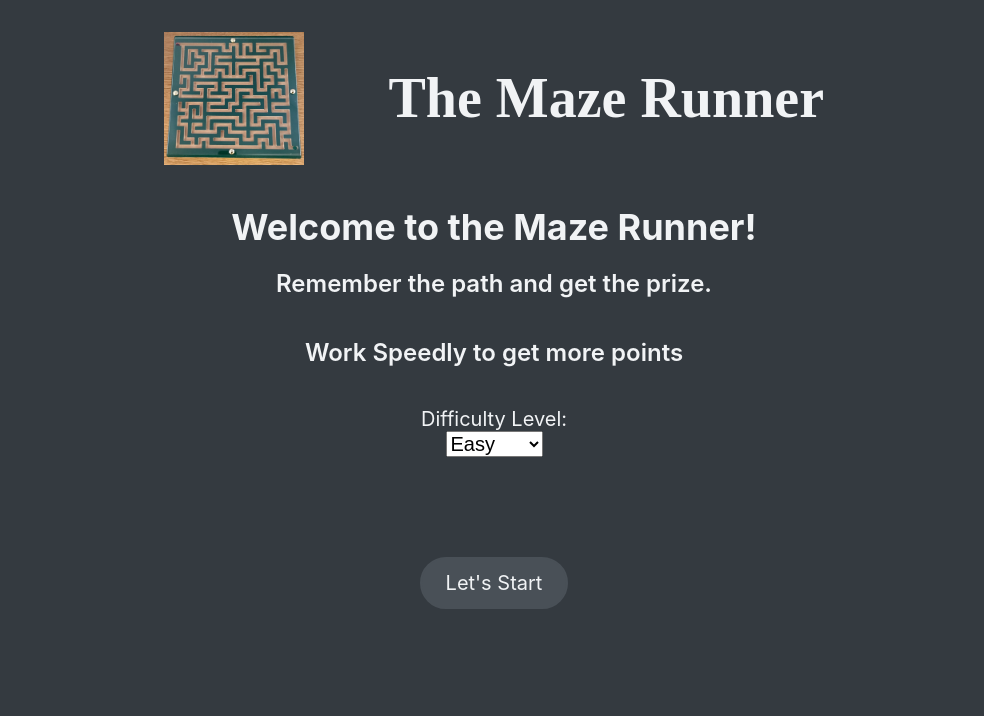
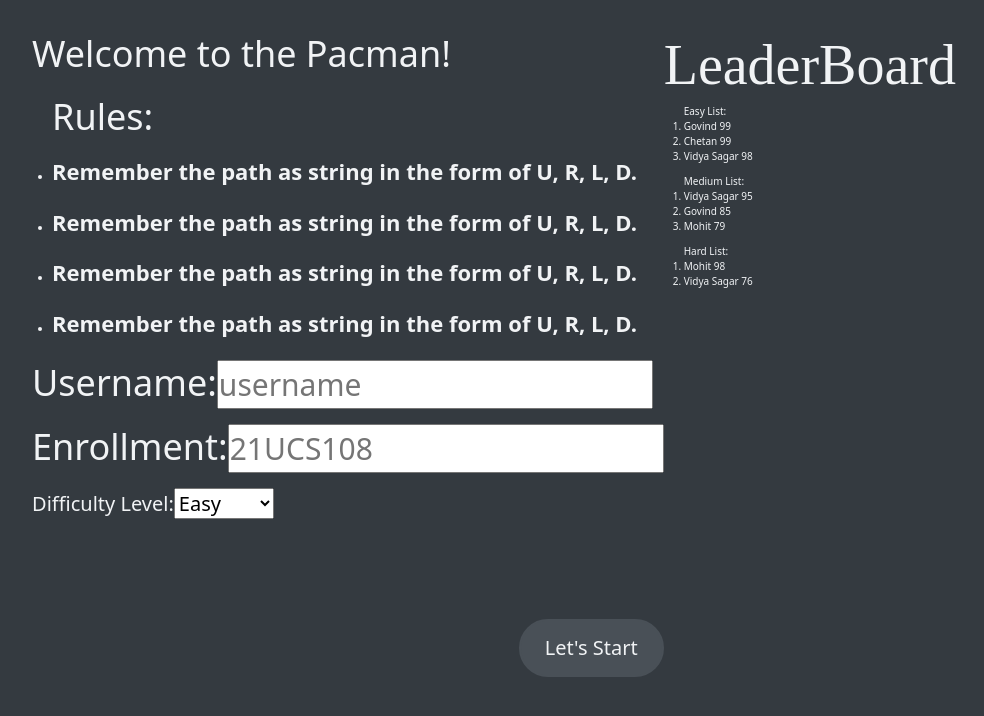
Before and after one commit to oohomohit/Pacman, a React (Vite) app in the folder Frontend/: page / in a window 1280 px wide. Shown: the top 716 px of the page, without its empty margins (146-1130 px from the left). Built offline with nearby package versions, Linux system fonts and the light colour scheme.

Commit message:
Changed start Screen and Emoji for start and end

```diff
--- a/Frontend/index.html
+++ b/Frontend/index.html
@@ -1,13 +1,24 @@
-<!doctype html>
+<!DOCTYPE html>
 <html lang="en">
   <head>
     <meta charset="UTF-8" />
     <link rel="icon" type="image/svg+xml" href="/vite.svg" />
     <meta name="viewport" content="width=device-width, initial-scale=1.0" />
-    <title>Maze Runner</title>
+    <link
+      href="https://cdn.jsdelivr.net/npm/bootstrap@5.3.2/dist/css/bootstrap.min.css"
+      rel="stylesheet"
+      integrity="sha384-T3c6CoIi6uLrA9TneNEoa7RxnatzjcDSCmG1MXxSR1GAsXEV/Dwwykc2MPK8M2HN"
+      crossorigin="anonymous"
+    />
+    <title>PacNITA | Pacman</title>
   </head>
   <body>
     <div id="root"></div>
     <script type="module" src="/src/main.jsx"></script>
+    <script
+      src="https://cdn.jsdelivr.net/npm/bootstrap@5.3.2/dist/js/bootstrap.bundle.min.js"
+      integrity="sha384-C6RzsynM9kWDrMNeT87bh95OGNyZPhcTNXj1NW7RuBCsyN/o0jlpcV8Qyq46cDfL"
+      crossorigin="anonymous"
+    ></script>
   </body>
 </html>
--- a/Frontend/pages/FinishScreen.jsx
+++ b/Frontend/pages/FinishScreen.jsx
@@ -37,7 +37,7 @@ function FinishScreen() {
     }
   }
   let points;
-  if (Ans && row === mazeSize - 1 && col === mazeSize - 1) {
+  if (Ans && currentMaze[row][col] === "🚩") {
     points = secondsRemaining * 4;
   } else {
     points = 0;
--- a/Frontend/pages/StartScreen.jsx
+++ b/Frontend/pages/StartScreen.jsx
@@ -1,10 +1,15 @@
+import { useState } from "react";
 import Header from "../src/components/Header";
+import Rules from "../src/components/Rules";
 import { useGame } from "../src/contexts/GameContext";
+import LeaderBoard from "../src/components/LeaderBoard";
 
 function StartScreen() {
   const { dispatch, MazeInput, setDifficulty, difficulty, setMazeSize } =
     useGame();
   const V = MazeInput();
+  const [userName, setUserName] = useState("");
+  const [enrollment, setEnrollment] = useState("");
 
   function handleDifficultyLevel(e) {
     setDifficulty(Number(e.target.value));
@@ -12,12 +17,38 @@ function StartScreen() {
   }
 
   return (
-    <>
-      <Header />
-      <div className="start">
-        <h2>Welcome to the Maze Runner!</h2>
-        <h3>Remember the path and get the prize.</h3>
-        <h3>Work Speedly to get more points</h3>
+    <div className="d-flex flex-row justify-content-between">
+      <div>
+        <h2>Welcome to the Pacman!</h2>
+        <Rules />
+        <form>
+          <div>
+            <label>
+              <h2>Username: </h2>
+            </label>
+            <input
+              style={{ fontSize: 30 }}
+              type="text"
+              placeholder="username"
+              value={userName}
+              onChange={(e) => setUserName(e.target.value.toUpperCase())}
+            ></input>
+          </div>
+          <div>
+            <label>
+              <h2>Enrollment: </h2>
+            </label>
+            <input
+              style={{ fontSize: 30 }}
+              type="text"
+              placeholder="21UCS108"
+              value={enrollment}
+              onChange={(e) => setEnrollment(e.target.value.toUpperCase())}
+            ></input>
+          </div>
+        </form>
+
+        <div>
           <label htmlFor="difficulty" style={{ fontSize: "20px" }}>
             Difficulty Level:
           </label>
@@ -30,8 +61,8 @@ function StartScreen() {
             <option value="4">Easy</option>
             <option value="5">Medium</option>
             <option value="6">Hard</option>
-          <option value="7">Extreme</option>
           </select>
+        </div>
 
         <button
           className="btn btn-ui"
@@ -41,7 +72,10 @@ function StartScreen() {
           Let's Start
         </button>
       </div>
-    </>
+      <div>
+        <LeaderBoard />
+      </div>
+    </div>
   );
 }
 
--- a/Frontend/src/components/Header.jsx
+++ b/Frontend/src/components/Header.jsx
@@ -1,9 +1,9 @@
 function Header() {
   return (
-    <header className="app-header">
-      <img src="Maze.jpeg" alt="Maze logo" />
-      <h1>The Maze Runner</h1>
-    </header>
+    <>
+      <img src="PacmanLogo.gif" alt="Pacman Logo" />
+      <header className="app-header"></header>
+    </>
   );
 }
 
--- /dev/null
+++ b/Frontend/src/components/LeaderBoard.jsx
@@ -0,0 +1,107 @@
+const EasyDummydata = [
+  {
+    username: "Vidya Sagar",
+    enroll: "21UCS108",
+    score: 98,
+  },
+  {
+    username: "Mohit",
+    enroll: "21UCS109",
+    score: 89,
+  },
+  {
+    username: "Govind",
+    enroll: "21UCS087",
+    score: 99,
+  },
+  {
+    username: "Chetan",
+    enroll: "21UCS123",
+    score: 99,
+  },
+];
+const MediumDummydata = [
+  {
+    username: "Vidya Sagar",
+    enroll: "21UCS108",
+    score: 95,
+  },
+  {
+    username: "Mohit",
+    enroll: "21UCS109",
+    score: 79,
+  },
+  {
+    username: "Govind",
+    enroll: "21UCS087",
+    score: 85,
+  },
+];
+const HardDummydata = [
+  {
+    username: "Vidya Sagar",
+    enroll: "21UCS108",
+    score: 76,
+  },
+  {
+    username: "Mohit",
+    enroll: "21UCS109",
+    score: 98,
+  },
+];
+
+function LeaderBoard() {
+  EasyDummydata.sort((a, b) => {
+    return b.score - a.score;
+  });
+  MediumDummydata.sort((a, b) => {
+    return b.score - a.score;
+  });
+  HardDummydata.sort((a, b) => {
+    return b.score - a.score;
+  });
+
+  return (
+    <>
+      <h1>LeaderBoard</h1>
+      <div>
+        <ol>
+          Easy List:
+          {EasyDummydata.slice(0, 3).map((obj, idx) => {
+            return (
+              <li>
+                {obj.username} {obj.score}
+              </li>
+            );
+          })}
+        </ol>
+      </div>
+      <div>
+        <ol>
+          Medium List:
+          {MediumDummydata.slice(0, 3).map((obj, idx) => {
+            return (
+              <li>
+                {obj.username} {obj.score}
+              </li>
+            );
+          })}
+        </ol>
+      </div>
+      <div>
+        <ol>
+          Hard List:
+          {HardDummydata.slice(0, 3).map((obj, idx) => {
+            return (
+              <li>
+                {obj.username} {obj.score}
+              </li>
+            );
+          })}
+        </ol>
+      </div>
+    </>
+  );
+}
+
+export default LeaderBoard;
--- /dev/null
+++ b/Frontend/src/components/Rules.jsx
@@ -0,0 +1,23 @@
+function Rules() {
+  return (
+    <div>
+      <ul>
+        <h2>Rules:</h2>
+        <li>
+          <h4>Remember the path as string in the form of U, R, L, D.</h4>
+        </li>
+        <li>
+          <h4>Remember the path as string in the form of U, R, L, D.</h4>
+        </li>
+        <li>
+          <h4>Remember the path as string in the form of U, R, L, D.</h4>
+        </li>
+        <li>
+          <h4>Remember the path as string in the form of U, R, L, D.</h4>
+        </li>
+      </ul>
+    </div>
+  );
+}
+
+export default Rules;
--- a/Frontend/src/contexts/GameContext.jsx
+++ b/Frontend/src/contexts/GameContext.jsx
@@ -90,16 +90,6 @@ function GameProvider({ children }) {
         [4, 4],
       ],
     ];
-    const ExtremeData = [
-      [
-        [0, 0],
-        [6, 6],
-      ],
-      [
-        [1, 1],
-        [5, 5],
-      ],
-    ];
 
     const V = [];
 
@@ -108,19 +98,18 @@ function GameProvider({ children }) {
       V.push(row);
     }
     const randomData =
-      difficulty === 4
-        ? EasyData
-        : difficulty === 5
-        ? MediumData
-        : difficulty === 6
-        ? HardData
-        : ExtremeData;
+      difficulty === 4 ? EasyData : difficulty === 5 ? MediumData : HardData;
     let selectRandomIdx = Math.floor(Math.random() * randomData.length);
     for (let i = 0; i < randomData[selectRandomIdx].length; i++) {
       V[randomData[selectRandomIdx][i][0]][
         randomData[selectRandomIdx][i][1]
       ] = 1;
     }
+    V[randomData[selectRandomIdx][0][0]][randomData[selectRandomIdx][0][1]] =
+      "🐰";
+    V[randomData[selectRandomIdx][randomData[selectRandomIdx].length - 1][0]][
+      randomData[selectRandomIdx][randomData[selectRandomIdx].length - 1][1]
+    ] = "🚩";
 
     return V;
   }
```
Also changed, not shown: Frontend/public/PacmanLogo.gif (added). Lines whose indentation alone changed are shown as unchanged.
